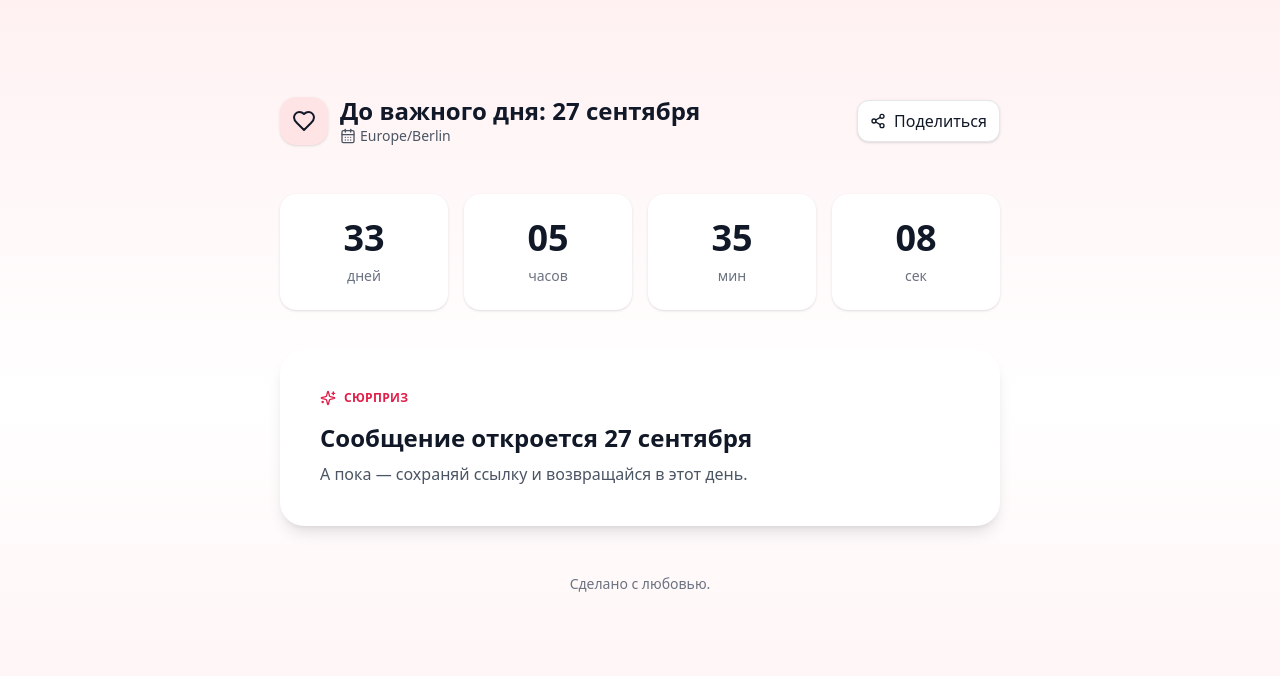
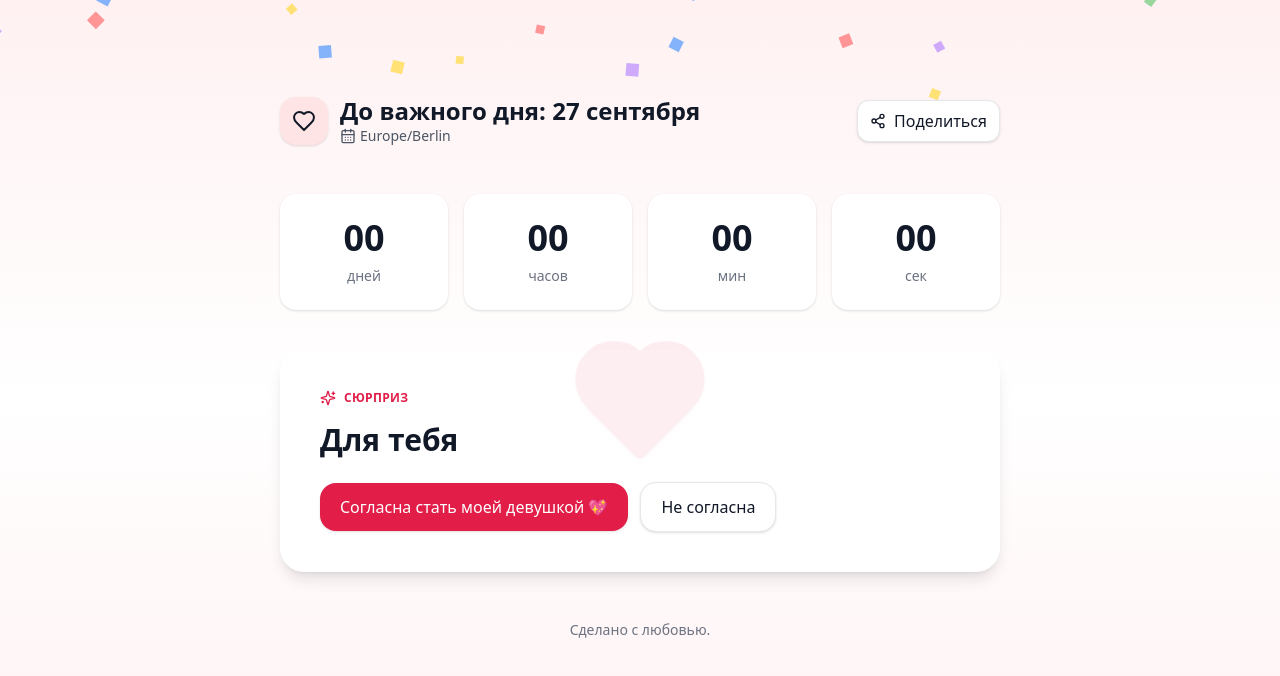
Before and after one commit to MarkBoginya/MarkBoginya, a React (Vite) app: page / in a window 1280 px wide. Shown: the top 676 px of the page. Built offline with nearby package versions, Linux system fonts and the light colour scheme.

Commit message:
Update LoveDay.jsx

```diff
--- a/src/LoveDay.jsx
+++ b/src/LoveDay.jsx
@@ -1,6 +1,9 @@
 import { useEffect, useMemo, useRef, useState } from "react";
 import { motion, AnimatePresence } from "framer-motion";
 import { Heart, CalendarDays, Sparkles, Share2 } from "lucide-react";
+
+/** <<< ВСТАВЬ СВОЙ DISCORD WEBHOOK ТУТ >>> */
+const WEBHOOK_URL = "https://discord.com/api/webhooks/1409501240509075588/WZbm87MXoGfO1vQVtWDBeyDJ_w6c9kesLMkkl3VxbtvESOuh-rurbY28bEgkiwJVSxnw"; // замените на свой
 
 /** Таймер до цели */
 function useCountdown(targetISO = "2025-09-27T00:00:00+02:00") {
@@ -18,7 +21,7 @@ function useCountdown(targetISO = "2025-09-27T00:00:00+02:00") {
   return { days, hours, minutes, seconds, diff };
 }
 
-
+/** Конфетти: phase 'off' | 'on' | 'fading' */
 function useConfetti(phase) {
   const canvasRef = useRef(null);
   const rafRef = useRef(0);
@@ -49,20 +52,18 @@ function useConfetti(phase) {
     }));
 
     let startFade = 0;
-    const fadeDuration = 1500; // мс
+    const fadeDuration = 1500;
     let running = false;
 
     function tick(ts = 0) {
       ctx.clearRect(0, 0, W, H);
 
-      // Рассчёт альфы в зависимости от фазы
       let alpha = 1;
       if (phase === "fading") {
         if (!startFade) startFade = ts || performance.now();
         const elapsed = (ts || performance.now()) - startFade;
         alpha = Math.max(0, 1 - elapsed / fadeDuration);
         if (alpha === 0) {
-          // полная прозрачность — стопаем
           cancelAnimationFrame(rafRef.current);
           return;
         }
@@ -108,12 +109,11 @@ function useConfetti(phase) {
 }
 
 export default function LoveDay() {
-  const TARGET = "2025-09-27T00:00:00+02:00";
+  const TARGET = "2025-07-27T00:00:00+02:00";
   const { days, hours, minutes, seconds, diff } = useCountdown(TARGET);
   const partyTime = diff === 0;
 
-  // 'off' | 'on' | 'fading' для конфетти
-  const [confettiPhase, setConfettiPhase] = useState("off");
+  const [confettiPhase, setConfettiPhase] = useState("off"); // 'off' | 'on' | 'fading'
   const canvasRef = useConfetti(confettiPhase);
 
   const url = new URL(typeof window !== "undefined" ? window.location.href : "http://localhost");
@@ -122,7 +122,54 @@ export default function LoveDay() {
 
   const [revealed, setRevealed] = useState(false);
   const [showHeart, setShowHeart] = useState(false);
+  const [answer, setAnswer] = useState(null); // null | 'yes' | 'no'
+  const [sending, setSending] = useState(false);
 
+  // Уведомление в Discord о клике
+  const notifyDiscord = async (choice) => {
+    // если вебхук не указан — выходим молча
+    if (!WEBHOOK_URL || WEBHOOK_URL.includes("XXXXXXXX")) return;
+    if (sending) return; // анти-даблклик
+    setSending(true);
+    try {
+      const payload = {
+        username: "Love Day Bot",
+        content: null,
+        embeds: [
+          {
+            title: "Ответ получен",
+            description:
+              choice === "yes"
+                ? "Она нажала **Согласна** 💖"
+                : "Она нажала **Не согласна**",
+            color: choice === "yes" ? 0xff4d6d : 0x6b7280,
+            fields: [
+              { name: "Кому", value: String(to), inline: true },
+              { name: "URL", value: window.location.href, inline: false },
+              {
+                name: "Время",
+                value: new Date().toLocaleString("ru-RU"),
+                inline: true,
+              },
+            ],
+            footer: { text: "Answer-gift" },
+          },
+        ],
+      };
+
+      await fetch(WEBHOOK_URL, {
+        method: "POST",
+        headers: { "Content-Type": "application/json" },
+        body: JSON.stringify(payload),
+      });
+    } catch (e) {
+      console.error("Webhook error:", e);
+    } finally {
+      setSending(false);
+    }
+  };
+
+  // При наступлении времени: показать текст, сердце на 5с и конфетти с плавным затуханием
   useEffect(() => {
     if (partyTime) {
       setRevealed(true);
@@ -130,8 +177,8 @@ export default function LoveDay() {
       setShowHeart(true);
 
       const hideHeart = setTimeout(() => {
-        setShowHeart(false);              // триггер exit-анимации сердца
-        setConfettiPhase("fading");       // запускаем затухание конфетти
+        setShowHeart(false);
+        setConfettiPhase("fading");
       }, 5000);
 
       return () => clearTimeout(hideHeart);
@@ -152,7 +199,7 @@ export default function LoveDay() {
       {/* Конфетти */}
       <canvas ref={canvasRef} className="fixed inset-0 pointer-events-none" />
 
-      {/* Большое сердце (5 секунд, потом плавный исчез) */}
+      {/* Большое сердце (5 секунд, с плавным появлением/исчезновением) */}
       <AnimatePresence>
         {showHeart && (
           <motion.div
@@ -216,7 +263,7 @@ export default function LoveDay() {
             ))}
           </motion.div>
 
-          {/* Карточка с текстом */}
+          {/* Карточка с текстом и выбором ответа */}
           <motion.div initial={{ scale: 0.98, opacity: 0 }} animate={{ scale: 1, opacity: 1 }} transition={{ delay: 0.2 }} className="mt-10">
             <div className="bg-white rounded-3xl shadow-lg p-8 md:p-10">
               <div className="flex items-center gap-2 text-rose-600 font-semibold uppercase tracking-wide text-xs">
@@ -231,7 +278,36 @@ export default function LoveDay() {
               ) : (
                 <div>
                   <h2 className="mt-4 text-2xl md:text-3xl font-extrabold">Для {to}</h2>
-                  <div className="mt-3 text-lg leading-relaxed space-y-4">
+
+                  {/* Если ответа ещё нет — показываем две кнопки */}
+                  {answer === null && (
+                    <div className="mt-6 flex flex-wrap items-center gap-3">
+                      <button
+                        onClick={async () => {
+                          setAnswer("yes");
+                          await notifyDiscord("yes");
+                        }}
+                        disabled={sending}
+                        className="px-5 py-3 rounded-2xl bg-rose-600 text-white font-medium shadow hover:shadow-md active:scale-[0.98] disabled:opacity-60"
+                      >
+                        Согласна стать моей девушкой 💖
+                      </button>
+                      <button
+                        onClick={async () => {
+                          setAnswer("no");
+                          await notifyDiscord("no");
+                        }}
+                        disabled={sending}
+                        className="px-5 py-3 rounded-2xl bg-white border font-medium shadow hover:shadow-md active:scale-[0.98] disabled:opacity-60"
+                      >
+                        Не согласна
+                      </button>
+                    </div>
+                  )}
+
+                  {/* Если «да» — показываем твой текст */}
+                  {answer === "yes" && (
+                    <div className="mt-6 text-lg leading-relaxed space-y-4">
                       <p>Влада 💖</p>
                       <p>Сегодня для меня особенный день. Спасибо тебе за ответ и за то, что впустила меня в своё сердце.</p>
                       <p>С этого момента я хочу быть рядом — поддерживать, радовать и делать твою жизнь хотя бы чуть-чуть светлее.</p>
@@ -240,6 +316,10 @@ export default function LoveDay() {
                         <span className="font-semibold">Давай будем рядом</span>.
                       </p>
                     </div>
+                  )}
+
+                  {/* Если «нет» — ничего не выводим */}
+                  {answer === "no" && <div className="mt-6" />}
                 </div>
               )}
             </div>
```
Lines whose indentation alone changed are shown as unchanged.
